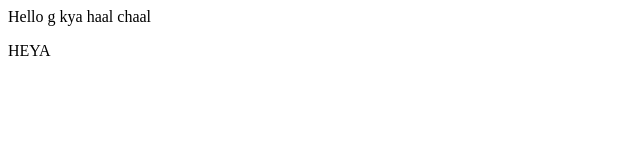
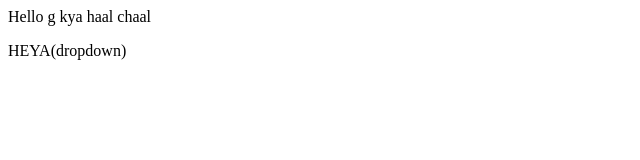
Before and after one commit to swatijha19/LocalRepo, a plain HTML site: page index.html in a window 1280 px wide. Shown: the full height of the page, 0-640 px from the left. Drawn offline with Linux system fonts and the light colour scheme.

```diff
--- a/index.html
+++ b/index.html
@@ -1,2 +1,2 @@
 <p>Hello g kya haal chaal</p>
-<p>HEYA</p>
+<p>HEYA(dropdown)</p>
```
